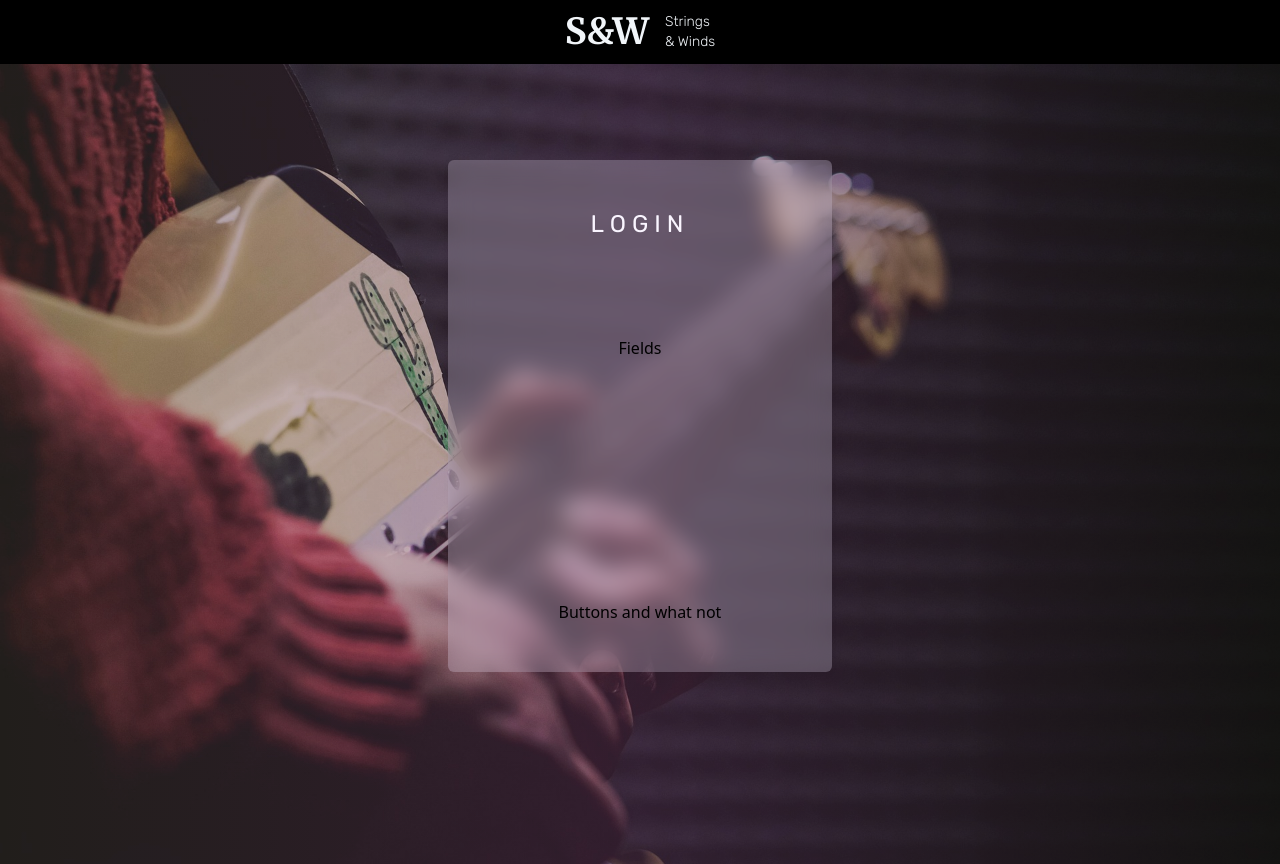
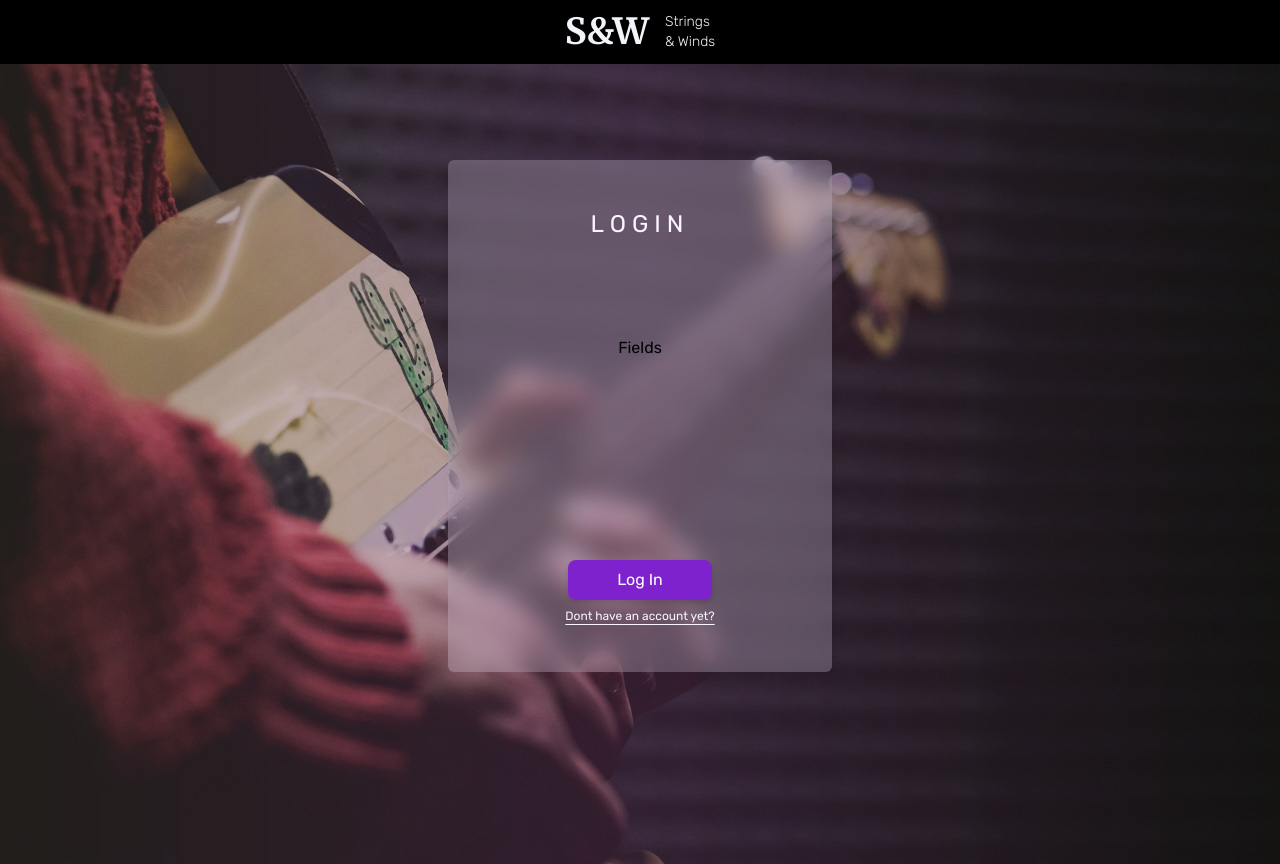
Before and after one commit to KennetSanchez/music-store-spring-react, a React (Create React App) app in the folder src/main/web/strings-and-winds-react/: page / in a window 1280 px wide. Built offline with nearby package versions, Linux system fonts and the light colour scheme.

Commit message:
continued login card styling

```diff
--- a/src/main/web/strings-and-winds-react/src/components/Button.tsx
+++ b/src/main/web/strings-and-winds-react/src/components/Button.tsx
@@ -1,14 +1,35 @@
+import React from "react";
+
 export const Button = (
     props: {
-        isSubmit : string,
+        onClick? : {(e: React.MouseEvent) : void},
+        isSubmit : boolean,
         type : string,
+        rounded : string,
         label : string
     }
 ) => {
     const bType : string = props.isSubmit ? "submit" : "button";
+
+    const transition : string = "transition delay-100 ease-in hover:cursor-pointer";
+    const shadow : string = "drop-shadow-md";
+    const squareSize : string = "h-14 w-14";
+    const size : string = "h-10 w-36";
+
+    const types = () => {
+        switch (props.type) {
+            case "primary":
+            default:
+                return `${shadow} ${size} bg-purple-700 text-white text-base ${transition} hover:bg-purple-400 hover:text-purple-800`;
+            case "square":
+                return `${shadow} ${size} bg-purple-800 text-purple-200 ${transition} hover:bg-purple-400 hover:text-purple-800`;
+            case "square-danger":
+                return `${shadow} ${squareSize} bg-purple-800 text-purple-200 ${transition} hover:bg-red-600 hover:text-red-200`
+            case "danger":
+                return `${shadow} ${squareSize} bg-red-600 text-red-200 text-base ${transition} hover:bg-red-200 hover:text-red-600`;
+        }
+    }
     return (
-        <input type={bType}>
-            {props.label}
-        </input>
+        <input type={bType} onClick={props.onClick} className={`${props.rounded} ${types()}`} value={props.label}/>
     );
 }
--- a/src/main/web/strings-and-winds-react/src/index.css
+++ b/src/main/web/strings-and-winds-react/src/index.css
@@ -3,6 +3,11 @@
 @tailwind utilities;
 
 @layer base {
+
+    * {
+        @apply font-rubik;
+    }
+
     body {
         @apply bg-neutral-900 h-full;
     }
@@ -15,6 +20,6 @@
     }
 
     .nav_link {
-        @apply border-solid font-rubik font-normal pb-1 border-2 rounded-b-sm border-transparent transition delay-100 ease-in-out hover:border-b-purple-500 hover:text-purple-500 hover:cursor-pointer;
+        @apply decoration-transparent decoration-2 underline underline-offset-8 font-normal transition delay-100 ease-in-out hover:decoration-purple-500 hover:text-purple-500 hover:cursor-pointer;
     }
 }
--- a/src/main/web/strings-and-winds-react/src/pages/Landing.tsx
+++ b/src/main/web/strings-and-winds-react/src/pages/Landing.tsx
@@ -1,5 +1,7 @@
 import React, {useState} from "react";
 import {GlassCard} from "../components/GlassCard";
+import {Button} from "../components/Button";
+import {Link} from "react-router-dom";
 
 export const Landing = (
     props: {}
@@ -9,10 +11,13 @@ export const Landing = (
     return (
         <div className={"w-full h-full relative"}>
             <GlassCard position={"z-10 absolute inset-x-0 mx-auto mt-24"} padding={"py-12 px-16"} size={"h-[32rem] w-96"} color={"bg-purple-100/25"}>
-                <div className={"font-rubik text-purple-50 font-normal text-2xl tracking-[0.25em]"}>LOGIN</div>
+                <div className={"text-purple-50 font-normal text-2xl tracking-[0.25em]"}>LOGIN</div>
                 <div className={"h-full flex flex-col items-center justify-between"}>
                     <div>Fields</div>
-                    <div>Buttons and what not</div>
+                    <div className={"flex flex-col items-center justify-center space-y-2"}>
+                        <Button isSubmit={false} type={"primary"} rounded={"rounded-lg"} label={"Log In"}/>
+                        <div className={"underline underline-offset-4 text-xs text-purple-50 hover:text-purple-300 hover:cursor-pointer"}>Dont have an account yet?</div>
+                    </div>
                 </div>
             </GlassCard>
             <div className={"absolute h-full w-full bg-black/20"}/>
```
